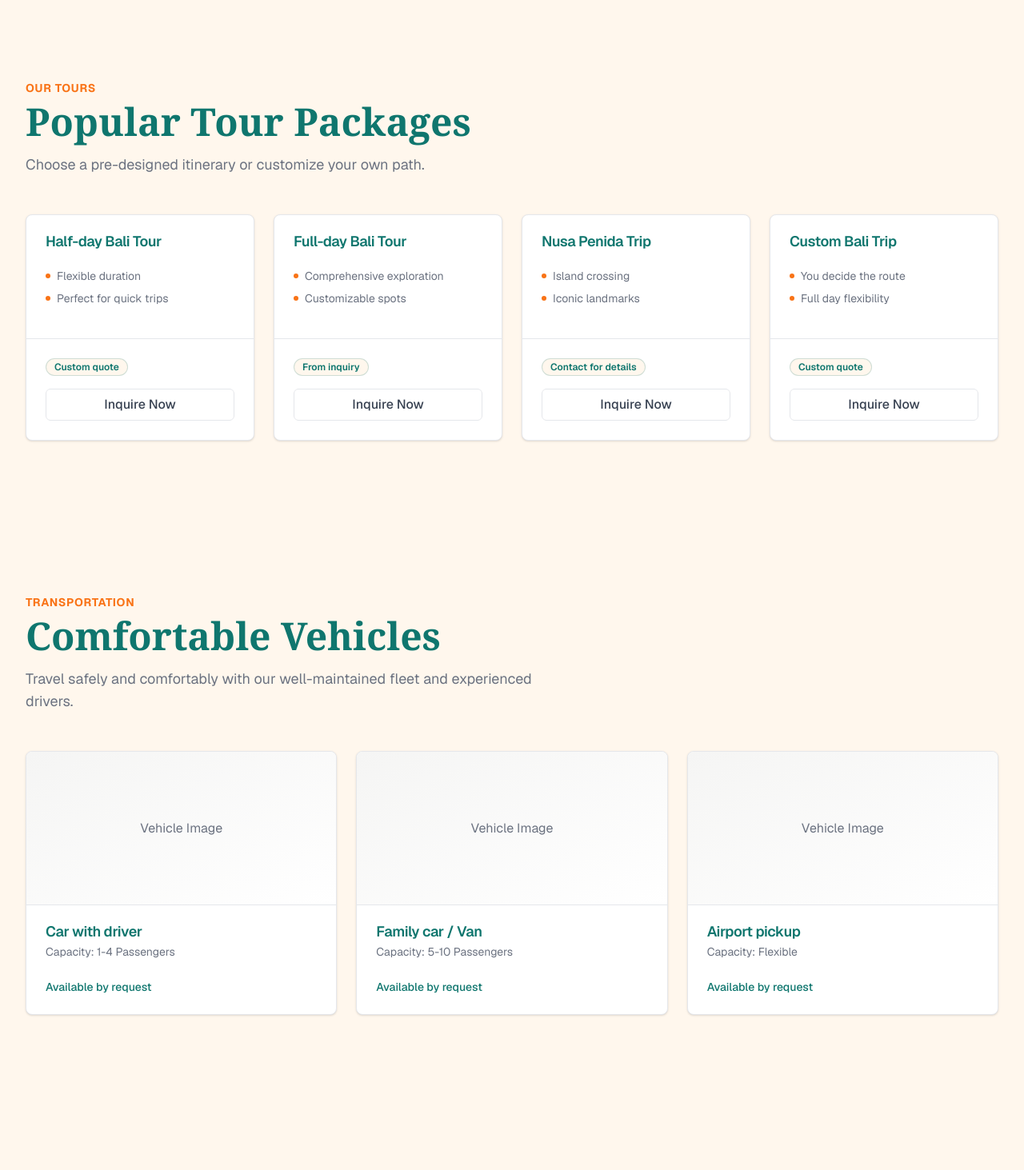
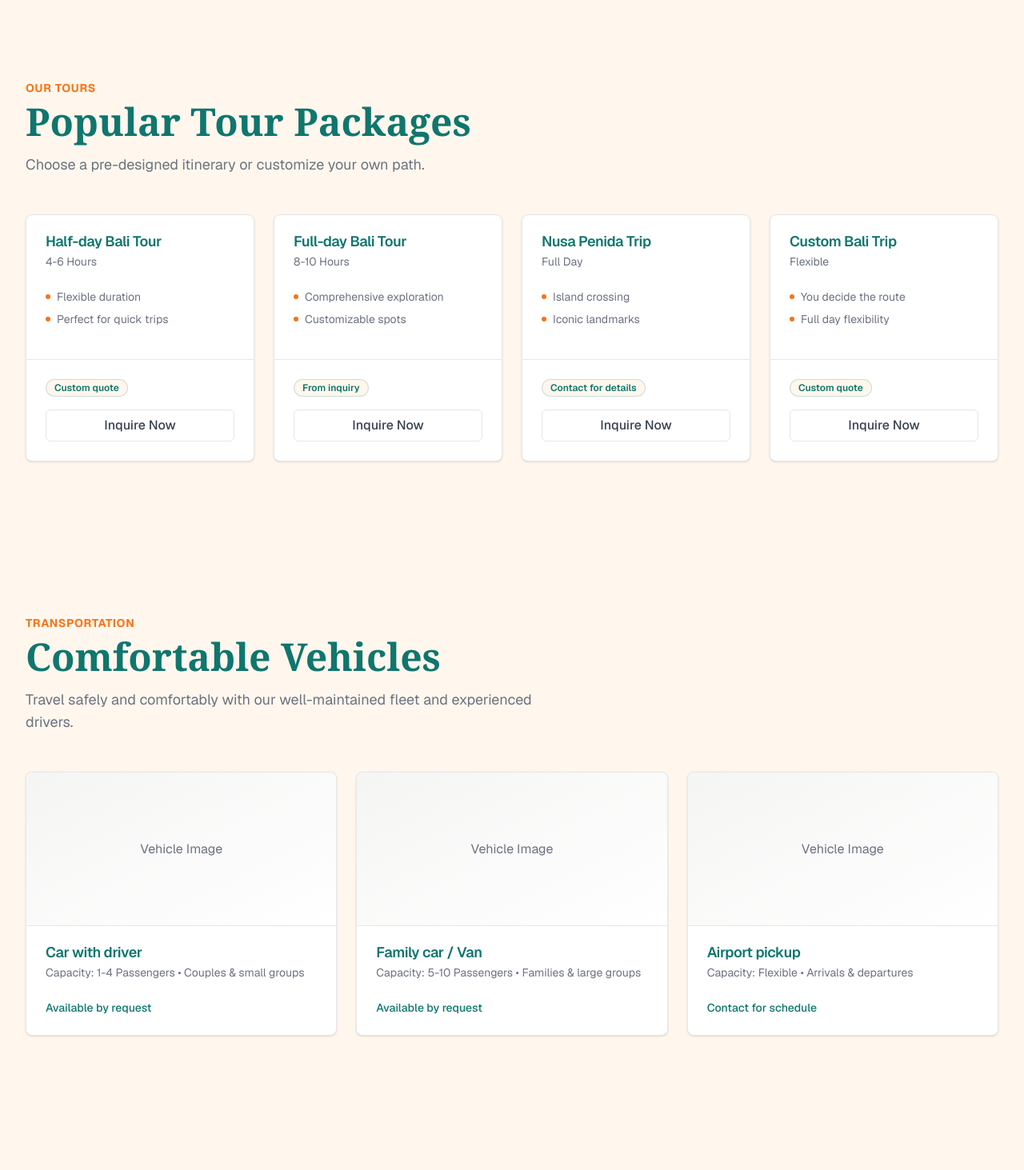
Before and after one commit to syahputrawork98-sketch/KBT-KosukaBaliTrip, a Next.js app in the folder client/: page / in a window 1280 px wide. Shown: the part 1351-2814 px from the top of the page at 80% size. Built offline with nearby package versions, Linux system fonts and the light colour scheme.

Commit message:
feat: add landing page layout sections and data structures for destinations, tours, and vehicles

```diff
--- a/client/src/components/sections/DestinationHighlights.tsx
+++ b/client/src/components/sections/DestinationHighlights.tsx
@@ -17,7 +17,7 @@ export function DestinationHighlights() {
         />
         <div className="grid grid-cols-1 sm:grid-cols-2 lg:grid-cols-4 gap-6">
           {destinations.map((dest, i) => (
-            <Card key={i} className={`overflow-hidden border-none shadow-sm ${dest.color}`}>
+            <Card key={i} className={`overflow-hidden border-none shadow-sm ${dest.colorClass}`}>
               <div className="h-40 bg-black/5 flex items-center justify-center">
                 <span className="text-[var(--color-muted-foreground)] text-sm">Image Placeholder</span>
               </div>
--- a/client/src/components/sections/GalleryPreview.tsx
+++ b/client/src/components/sections/GalleryPreview.tsx
@@ -16,7 +16,7 @@ export function GalleryPreview() {
         />
         <div className="grid grid-cols-2 md:grid-cols-3 gap-4">
           {galleryItems.map((item, i) => (
-            <div key={i} className={`aspect-square ${item.color} rounded-lg flex items-center justify-center p-4 text-center shadow-sm`}>
+            <div key={i} className={`aspect-square ${item.colorClass} rounded-lg flex items-center justify-center p-4 text-center shadow-sm`}>
                <span className="text-[var(--color-muted-foreground)] font-medium">{item.title}</span>
             </div>
           ))}
--- a/client/src/components/sections/TourPackagesPreview.tsx
+++ b/client/src/components/sections/TourPackagesPreview.tsx
@@ -2,7 +2,7 @@ import * as React from "react"
 import { Container } from "@/components/layout/Container"
 import { Section } from "@/components/layout/Section"
 import { SectionHeading } from "@/components/layout/SectionHeading"
-import { Card, CardHeader, CardTitle, CardContent, CardFooter } from "@/components/ui/Card"
+import { Card, CardHeader, CardTitle, CardContent, CardFooter, CardDescription } from "@/components/ui/Card"
 import { Badge } from "@/components/ui/Badge"
 import { Button } from "@/components/ui/Button"
 import { tourPackages } from "@/data/landing"
@@ -21,6 +21,7 @@ export function TourPackagesPreview() {
             <Card key={i} className="flex flex-col">
               <CardHeader>
                 <CardTitle>{tour.name}</CardTitle>
+                <CardDescription>{tour.durationLabel}</CardDescription>
               </CardHeader>
               <CardContent className="flex-1">
                 <ul className="space-y-2 mb-4">
--- a/client/src/components/sections/VehiclePreview.tsx
+++ b/client/src/components/sections/VehiclePreview.tsx
@@ -22,10 +22,10 @@ export function VehiclePreview() {
               </div>
               <CardHeader>
                 <CardTitle>{v.name}</CardTitle>
-                <CardDescription>Capacity: {v.capacity}</CardDescription>
+                <CardDescription>Capacity: {v.capacity} • {v.useCase}</CardDescription>
               </CardHeader>
               <CardFooter>
-                <p className="text-sm font-medium text-[var(--color-primary)]">{v.status}</p>
+                <p className="text-sm font-medium text-[var(--color-primary)]">{v.statusLabel}</p>
               </CardFooter>
             </Card>
           ))}
--- a/client/src/data/landing.ts
+++ b/client/src/data/landing.ts
@@ -1,35 +1,55 @@
-export const trustValues = [
-  { title: "Private Tours", description: "Personalized experiences for you and your group." },
-  { title: "Local Guidance", description: "Expert local drivers and guides." },
-  { title: "Flexible Itinerary", description: "Adjust your trip to your preferences." },
-  { title: "WhatsApp Support", description: "Easy and direct communication." }
+// Static mock data for the public landing page.
+// This is intentionally separated from UI components so it can later be replaced by CMS/database data.
+
+import {
+  LandingPageData,
+  TrustValue,
+  DestinationItem,
+  TourPackageItem,
+  VehicleItem,
+  GalleryItem
+} from "@/types/landing";
+
+export const trustValues: TrustValue[] = [
+  { title: "Private Tours", description: "Personalized experiences for you and your group.", iconLabel: "shield" },
+  { title: "Local Guidance", description: "Expert local drivers and guides.", iconLabel: "map" },
+  { title: "Flexible Itinerary", description: "Adjust your trip to your preferences.", iconLabel: "clock" },
+  { title: "WhatsApp Support", description: "Easy and direct communication.", iconLabel: "message" }
 ];
 
-export const destinations = [
-  { name: "Ubud", description: "Cultural heart, waterfalls, and rice terraces.", color: "bg-teal-50" },
-  { name: "Uluwatu", description: "Stunning cliffs and beautiful beaches.", color: "bg-orange-50" },
-  { name: "Nusa Penida", description: "Epic landscapes and pristine waters.", color: "bg-slate-50" },
-  { name: "Kintamani", description: "Volcano views and cool mountain breeze.", color: "bg-stone-50" }
+export const destinations: DestinationItem[] = [
+  { name: "Ubud", description: "Cultural heart, waterfalls, and rice terraces.", colorClass: "bg-teal-50", region: "Central Bali" },
+  { name: "Uluwatu", description: "Stunning cliffs and beautiful beaches.", colorClass: "bg-orange-50", region: "South Bali" },
+  { name: "Nusa Penida", description: "Epic landscapes and pristine waters.", colorClass: "bg-slate-50", region: "Offshore" },
+  { name: "Kintamani", description: "Volcano views and cool mountain breeze.", colorClass: "bg-stone-50", region: "North Bali" }
 ];
 
-export const tourPackages = [
-  { name: "Half-day Bali Tour", highlights: ["Flexible duration", "Perfect for quick trips"], priceLabel: "Custom quote" },
-  { name: "Full-day Bali Tour", highlights: ["Comprehensive exploration", "Customizable spots"], priceLabel: "From inquiry" },
-  { name: "Nusa Penida Trip", highlights: ["Island crossing", "Iconic landmarks"], priceLabel: "Contact for details" },
-  { name: "Custom Bali Trip", highlights: ["You decide the route", "Full day flexibility"], priceLabel: "Custom quote" }
+export const tourPackages: TourPackageItem[] = [
+  { name: "Half-day Bali Tour", description: "A quick glimpse into Bali's beauty.", durationLabel: "4-6 Hours", highlights: ["Flexible duration", "Perfect for quick trips"], priceLabel: "Custom quote" },
+  { name: "Full-day Bali Tour", description: "Explore the island's best spots in a day.", durationLabel: "8-10 Hours", highlights: ["Comprehensive exploration", "Customizable spots"], priceLabel: "From inquiry" },
+  { name: "Nusa Penida Trip", description: "An adventurous island hopping experience.", durationLabel: "Full Day", highlights: ["Island crossing", "Iconic landmarks"], priceLabel: "Contact for details" },
+  { name: "Custom Bali Trip", description: "Design your perfect day in Bali.", durationLabel: "Flexible", highlights: ["You decide the route", "Full day flexibility"], priceLabel: "Custom quote" }
 ];
 
-export const vehicles = [
-  { name: "Car with driver", capacity: "1-4 Passengers", status: "Available by request" },
-  { name: "Family car / Van", capacity: "5-10 Passengers", status: "Available by request" },
-  { name: "Airport pickup", capacity: "Flexible", status: "Available by request" }
+export const vehicles: VehicleItem[] = [
+  { name: "Car with driver", capacity: "1-4 Passengers", useCase: "Couples & small groups", statusLabel: "Available by request" },
+  { name: "Family car / Van", capacity: "5-10 Passengers", useCase: "Families & large groups", statusLabel: "Available by request" },
+  { name: "Airport pickup", capacity: "Flexible", useCase: "Arrivals & departures", statusLabel: "Contact for schedule" }
 ];
 
-export const galleryItems = [
-  { title: "Bali Temple", color: "bg-slate-200" },
-  { title: "Rice Terrace", color: "bg-slate-300" },
-  { title: "Sunset Beach", color: "bg-slate-200" },
-  { title: "Waterfall", color: "bg-slate-300" },
-  { title: "Culture", color: "bg-slate-200" },
-  { title: "Ocean Cliff", color: "bg-slate-300" }
+export const galleryItems: GalleryItem[] = [
+  { title: "Bali Temple", colorClass: "bg-slate-200" },
+  { title: "Rice Terrace", colorClass: "bg-slate-300" },
+  { title: "Sunset Beach", colorClass: "bg-slate-200" },
+  { title: "Waterfall", colorClass: "bg-slate-300" },
+  { title: "Culture", colorClass: "bg-slate-200" },
+  { title: "Ocean Cliff", colorClass: "bg-slate-300" }
 ];
+
+export const landingPageData: LandingPageData = {
+  trustValues,
+  destinations,
+  tourPackages,
+  vehicles,
+  galleryItems,
+};
--- /dev/null
+++ b/client/src/types/landing.ts
@@ -0,0 +1,43 @@
+export interface TrustValue {
+  title: string;
+  description: string;
+  iconLabel?: string;
+}
+
+export interface DestinationItem {
+  name: string;
+  description: string;
+  region?: string;
+  tag?: string;
+  colorClass: string;
+}
+
+export interface TourPackageItem {
+  name: string;
+  description: string;
+  durationLabel: string;
+  highlights: string[];
+  priceLabel: string;
+  badge?: string;
+}
+
+export interface VehicleItem {
+  name: string;
+  capacity: string;
+  useCase: string;
+  statusLabel: string;
+}
+
+export interface GalleryItem {
+  title: string;
+  location?: string;
+  colorClass: string;
+}
+
+export interface LandingPageData {
+  trustValues: TrustValue[];
+  destinations: DestinationItem[];
+  tourPackages: TourPackageItem[];
+  vehicles: VehicleItem[];
+  galleryItems: GalleryItem[];
+}
```
Also changed, not shown: 2 other files (tests, documents, lock files or other folders).
